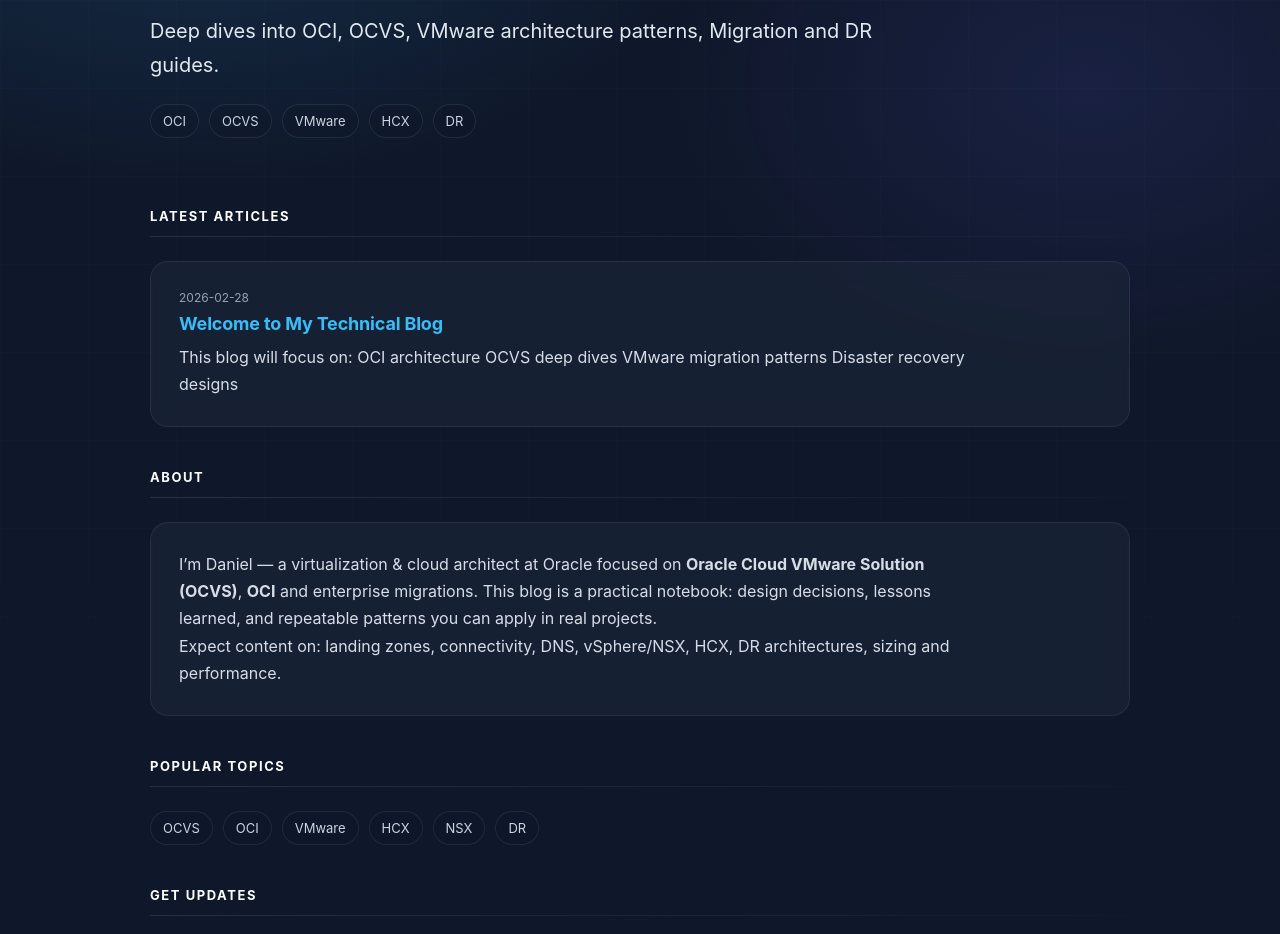
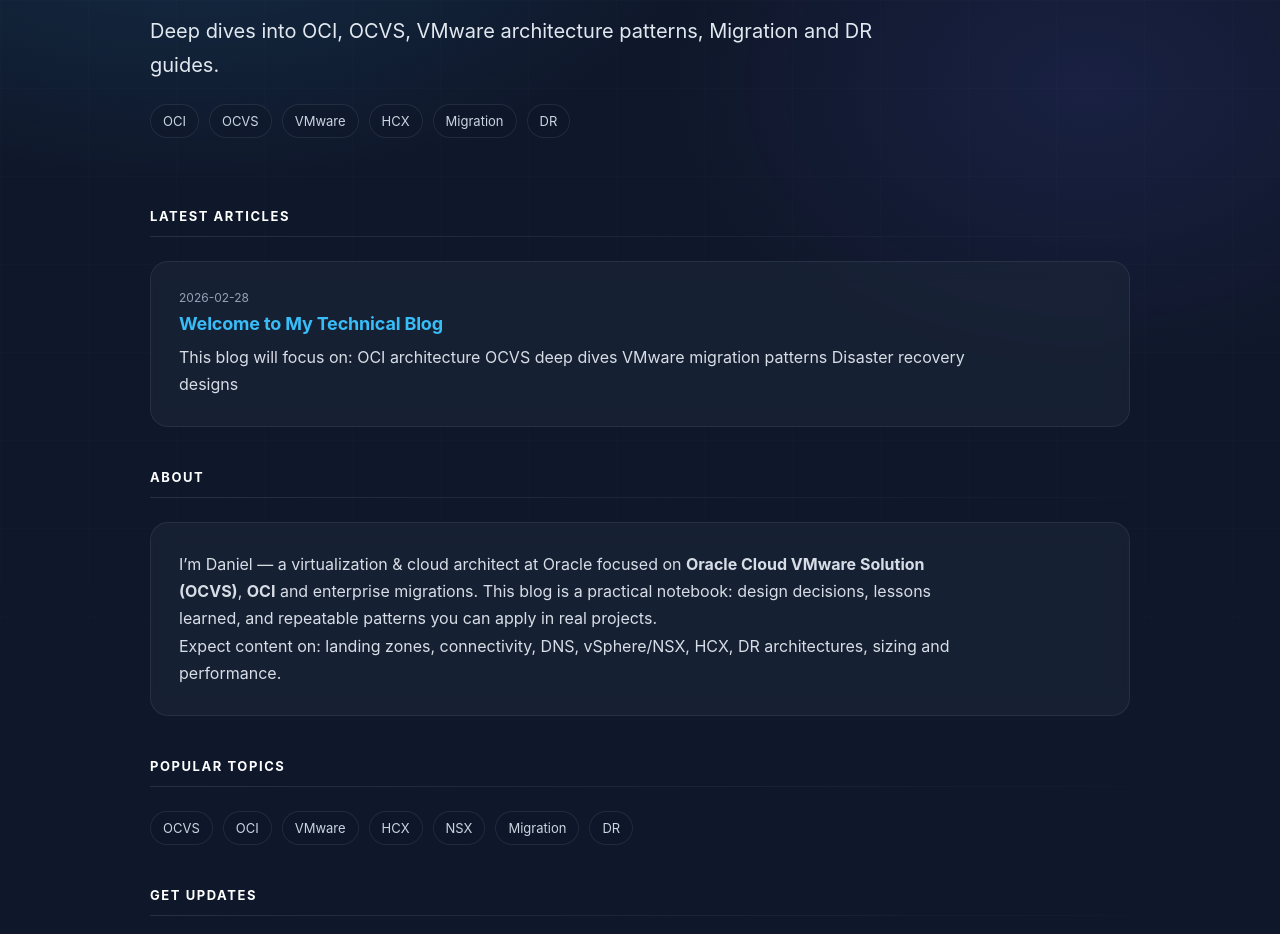
Before and after one commit to Daniel-Jamil/danieljamil.github.io, a Jekyll site: the page built from index.md, in a window 1280 px wide and 1400 px high. Shown: the part 264-1198 px from the top of the window. Built offline with Jekyll 4.4.1, drawn with Linux system fonts in a browser that asks for light colours.

Commit message:
Update index.md

```diff
--- a/index.md
+++ b/index.md
@@ -12,6 +12,7 @@
     <span class="badge">OCVS</span>
     <span class="badge">VMware</span>
     <span class="badge">HCX</span>
+    <span class="badge">Migration</span>
     <span class="badge">DR</span>
   </div>
 </section>
@@ -47,6 +48,7 @@
   <a class="badge" href="/tag/vmware/">VMware</a>
   <a class="badge" href="/tag/hcx/">HCX</a>
   <a class="badge" href="/tag/nsx/">NSX</a>
+  <a class="badge" href="/tag/migration/">Migration</a>
   <a class="badge" href="/tag/dr/">DR</a>
 </div>
 
```
